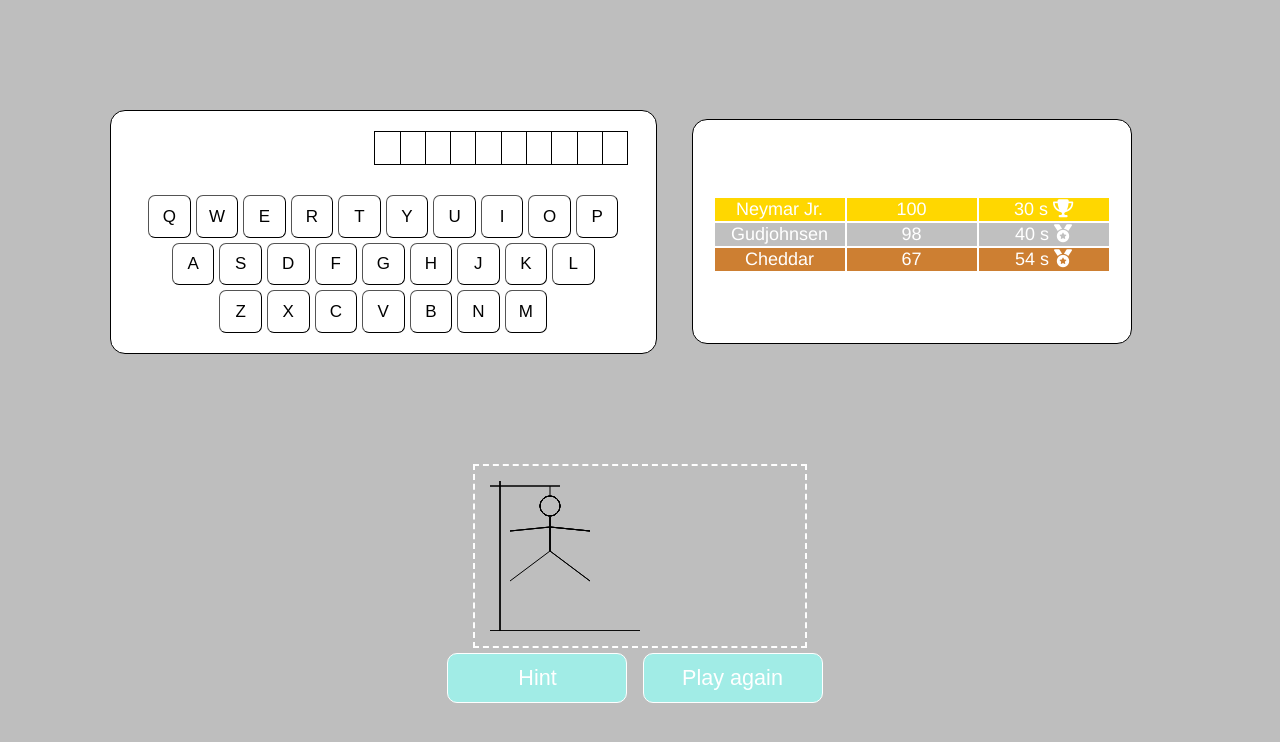
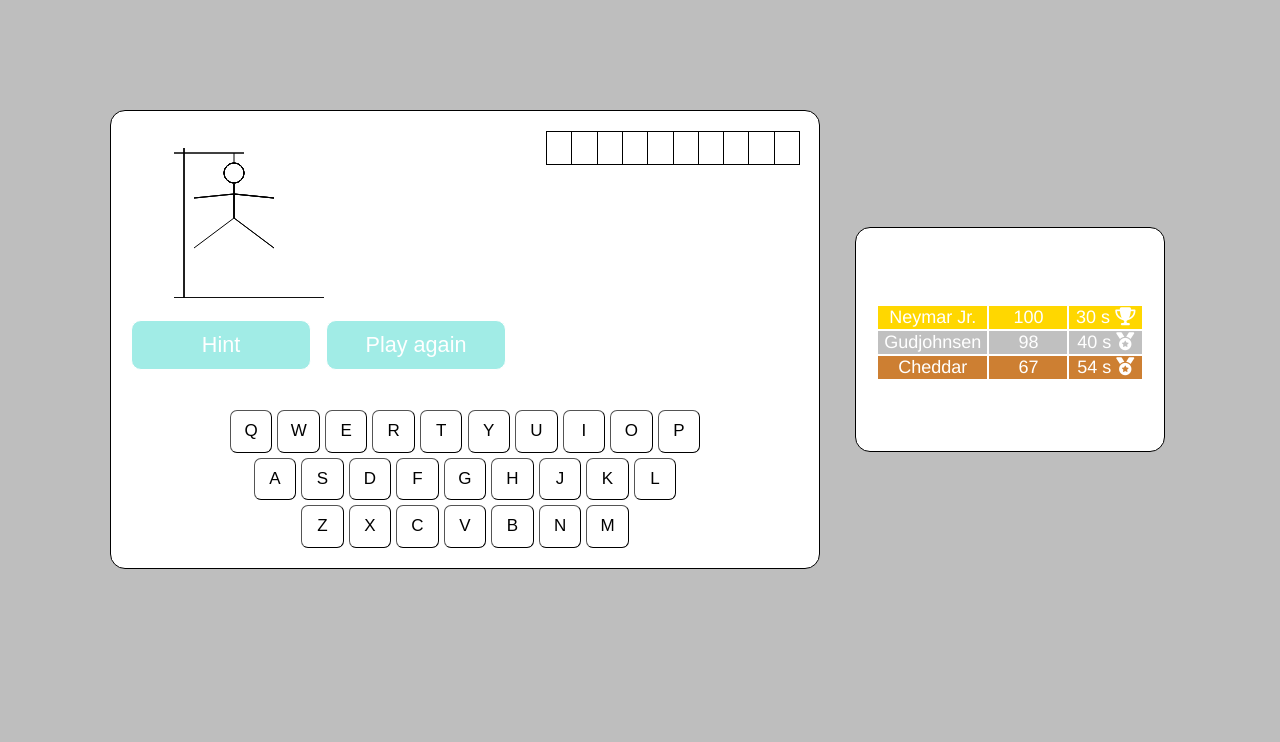
Before and after one commit to landerssini/HangmanGame, a plain HTML site: page index.html in a window 1280 px wide. Drawn offline with Linux system fonts and the light colour scheme.

Commit message:
CommitAlbert

```diff
--- a/index.html
+++ b/index.html
@@ -18,7 +18,11 @@
             <div id="register">
             </div>
             <div id="hangman">
-                aeóguhaerliaughlaeiurg
+              <canvas id="stickman"></canvas>
+              <div class="container">
+                <button class="btn-2" id="hint">Hint</button>
+                <button class="btn-2" id="reset">Play again</button>
+              </div>
             </div>
             <div id="word">
                 <!--CADA LETRA TENDRA ESTE FORMATO PARA MOSTRAR-->
@@ -127,11 +131,6 @@
             </table>
         </div>
     </div>
-    <canvas id="stickman"></canvas>
-  <div class="container">
-    <button class="btn-2" id="hint">Hint</button>
-    <button class="btn-2" id="reset">Play again</button>
-  </div>
 </div>
 </body>
 
```
